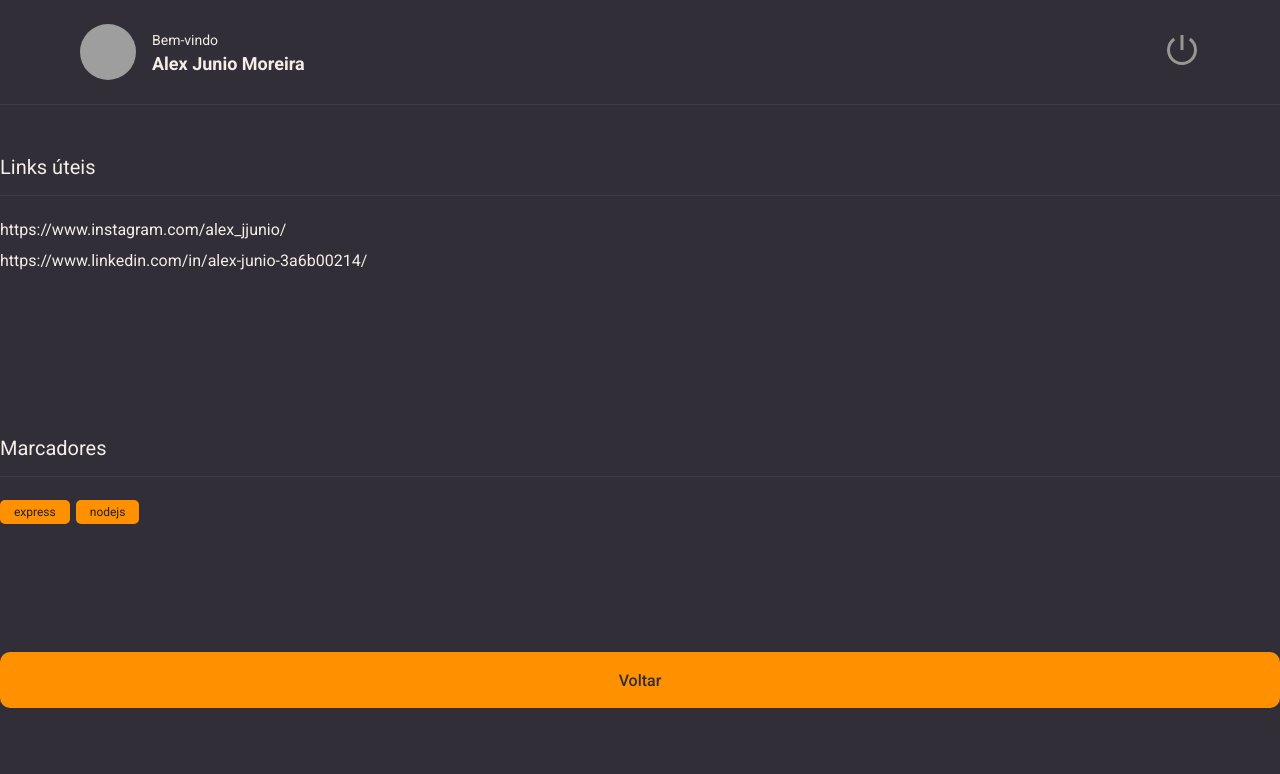
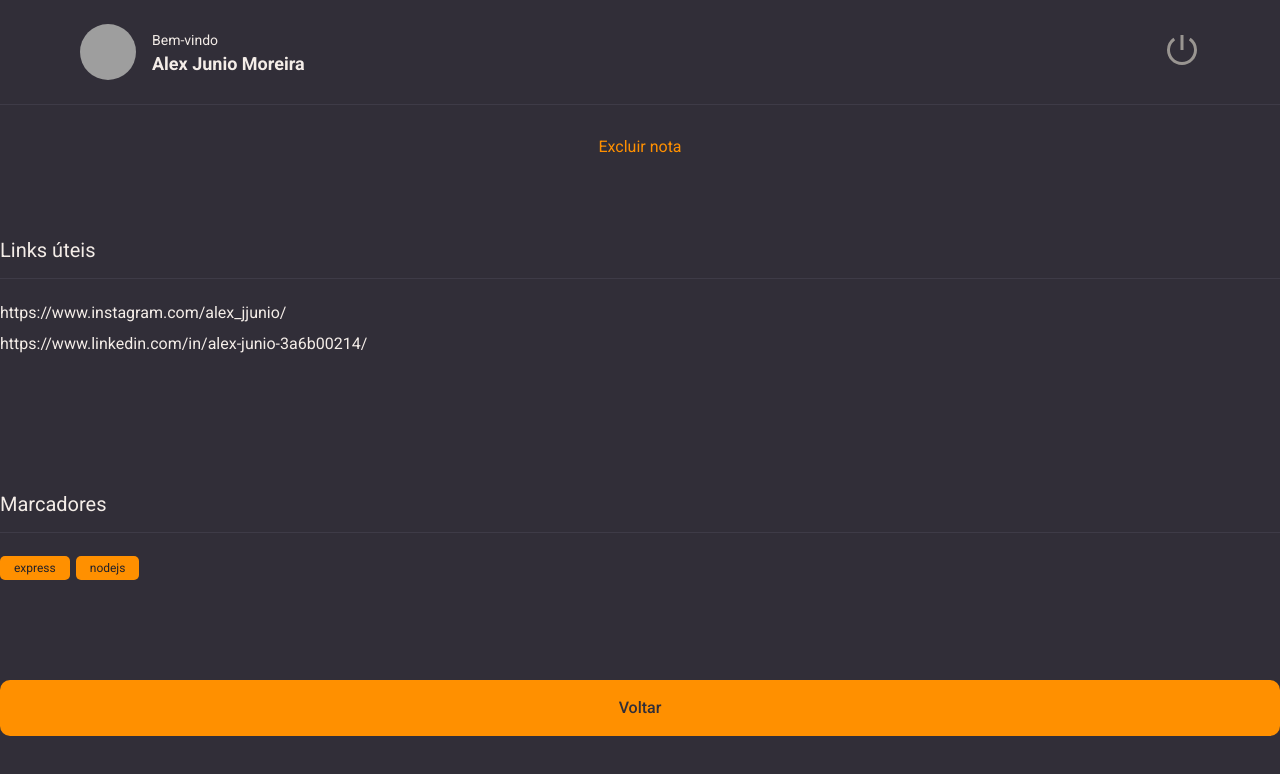
Before and after one commit to AlexJjunio/rocketnotes, a React (Vite) app: page / in a window 1280 px wide. Shown: the top 774 px of the page. Built offline with nearby package versions, Linux system fonts and the light colour scheme; grey boxes are pictures that could not be loaded.

Commit message:
Added the text button at the top of the application

```diff
--- /dev/null
+++ b/src/components/ButtonText/index.jsx
@@ -0,0 +1,9 @@
+import { Container } from "./style";
+
+export function ButtonText({title, ...rest}) {
+  return (
+    <Container type="button" {...rest} >
+      {title}
+    </Container>
+  )
+}
--- /dev/null
+++ b/src/components/ButtonText/style.js
@@ -0,0 +1,13 @@
+import styled from "styled-components";
+
+export const Container = styled.button`
+  background: none;
+  color: ${({theme}) => theme.COLORS.ORANGE};
+
+  border: none;
+  font-size: 16px;
+
+
+
+
+`;
--- a/src/pages/Details/index.jsx
+++ b/src/pages/Details/index.jsx
@@ -2,6 +2,7 @@
 
 import { Header } from "../../components/Header"
 import { Button } from "../../components/Button"
+import { ButtonText } from "../../components/ButtonText"
 import { Section } from "../../components/Section"
 import { Tag } from "../../components/Tag"
 
@@ -9,6 +10,8 @@
   return(
     <Container>
       <Header/>
+
+      <ButtonText title="Excluir nota"/>
 
       <Section title="Links úteis">
         <Links>
@@ -26,6 +29,7 @@
         <Tag title="nodejs"/>
       </Section>
 
+
       <Button title="Voltar" />
 
     </Container>
```
